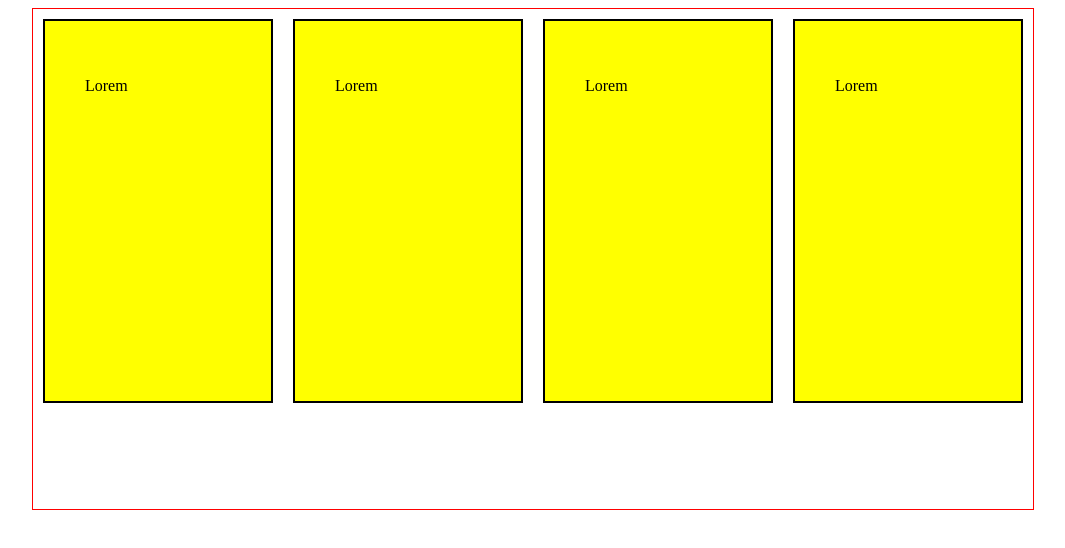
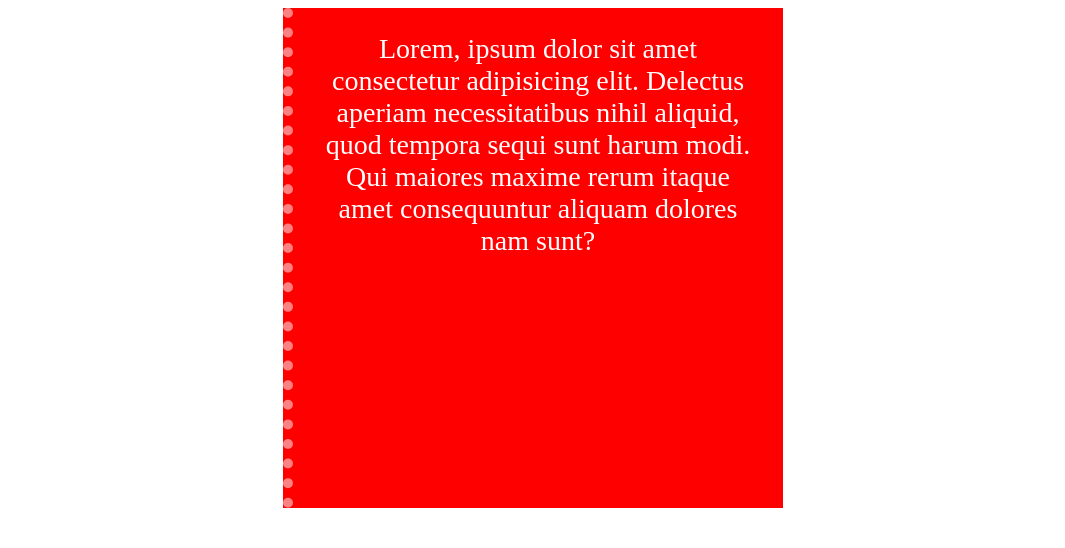
Before and after one commit to NtSoares/CSS-Box-Model, a plain HTML site: page index.html in a window 1280 px wide. Shown: the whole page, without its empty margins (107-1172 px from the left). Drawn offline with Linux system fonts and the light colour scheme.

Commit message:
Estudando CSS Box Model -Example 2

```diff
--- a/index.html
+++ b/index.html
@@ -1,28 +1,19 @@
 <!DOCTYPE html>
 <html lang="en">
+
 <head>
     <meta charset="UTF-8">
-    <title>CSS Box Model</title>
-    <style>
-        .container {
-            width: 1000px; height: 500px; border: 1px solid red; margin: 0 auto;
-        }
-        .col {
-            width: 146px; height: 300px; background-color: yellow; float: left;
-            border: 2px solid black;
-            padding: 40px;
-            margin: 10px;
-        }
-    </style>
+    <title>CSS Box Model - Example 2</title>
+    <link rel="stylesheet" href="style.css">
 </head>
+
 <body>
-    <div class="container">
-        <div class="col"><p>Lorem</p></div>
-        <div class="col"><p>Lorem</p></div>
-        <div class="col"><p>Lorem</p></div>
-        <div class="col"><p>Lorem</p></div>
+    <div>
+        Lorem, ipsum dolor sit amet consectetur adipisicing elit. Delectus aperiam necessitatibus nihil aliquid, quod
+        tempora sequi sunt harum modi. Qui maiores maxime rerum itaque amet consequuntur aliquam dolores nam sunt?
     </div>
 </body>
+
 </html>
 
-<!-- https://youtu.be/5yCnqmRHxOw -->
+<!-- https://www.youtube.com/watch?v=nhW70H9H4gU -->
--- /dev/null
+++ b/style.css
@@ -0,0 +1,22 @@
+div {
+    background-color: red;
+    font-size: 28px;
+    color: white;
+    text-align: center;
+
+    /* content: width (largura) & height (altura) */
+    width: 500px;
+    height: 500px;
+
+    /* padding: preenchimento */
+    padding: 25px;
+
+    /* border: borda */
+    border-left: 10px dotted rgba(255, 255, 255, 0.5);
+
+    /* margin: margem */
+    margin: 0 auto;
+
+    /* mudar limites da caixa */
+    box-sizing: border-box;
+}
```
